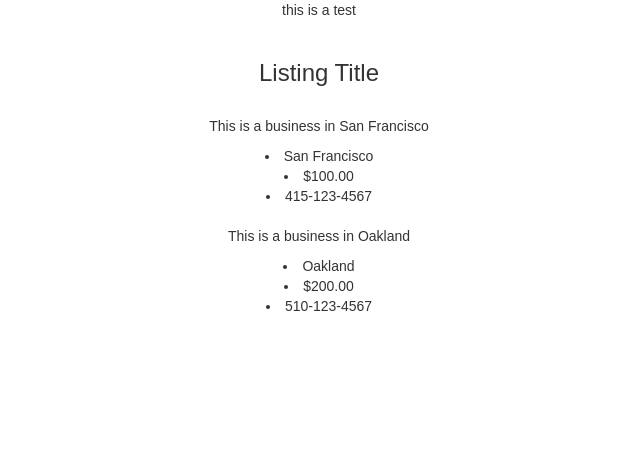
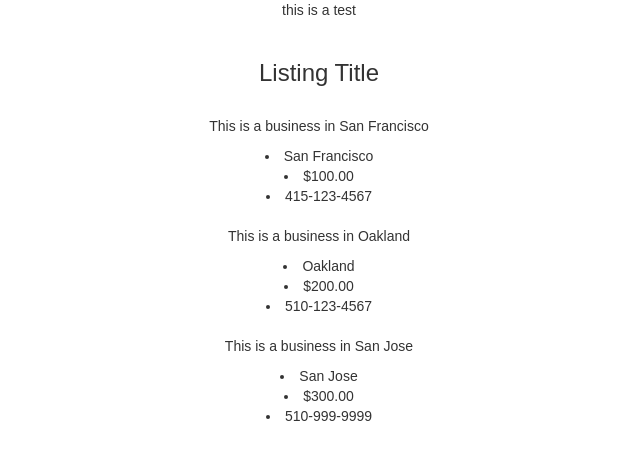
Before and after one commit to ckwong93/react-prototype, a React (Create React App) app: page / in a window 1280 px wide. Shown: the top 460 px of the page, without its empty margins (321-961 px from the left). Built offline with nearby package versions, Linux system fonts and the light colour scheme.

Commit message:
remove click test component

```diff
--- a/src/App.js
+++ b/src/App.js
@@ -1,6 +1,5 @@
 import React, { Component } from 'react';
 import Test from './Components/test';
-import Click from './Components/click';
 import List from './Components/list';
 import './App.css';
 
--- a/src/Components/click.js
+++ /dev/null
@@ -1,30 +0,0 @@
-import React, { Component } from 'react';
-
-class Click extends Component {
-    constructor(props){
-        super(props),
-        this.state = {
-            count: 0
-        }
-    }
-    handleClick(){
-        this.setState({
-            count: this.state.count+= 1
-        })
-
-    }
-    render(){
-        return(
-            <div>
-            <button className="btn btn-danger" onClick={() => this.handleClick()}> click me</button>
-            <h1>{this.state.count}</h1>
-            </div>
-        )
-    }
-}
-
-
-
-
-
-export default Click;
--- a/src/Components/list.js
+++ b/src/Components/list.js
@@ -16,6 +16,11 @@ class List extends Component {
                 location: 'Oakland',
                 price: '$200.00',
                 contact: '510-123-4567'
+            },{
+                description: 'This is a business in San Jose',
+                location: 'San Jose',
+                price: '$300.00',
+                contact: '510-999-9999'
             }]
 
         }
--- a/src/Components/listDetail.js
+++ b/src/Components/listDetail.js
@@ -15,7 +15,7 @@ class ListDetail extends Component {
         return(
             this.props.info.listings.map(function(data){
                 return (
-                    <div>
+                    <div key={data.location}>
                         <p>{data.description}</p>
                         <li>{data.location}</li>
                         <li>{data.price}</li>
@@ -23,7 +23,6 @@ class ListDetail extends Component {
                         <br/>
                     </div>
                 )
-                console.log(data.location, data.price);
              })
         )
     }
```
